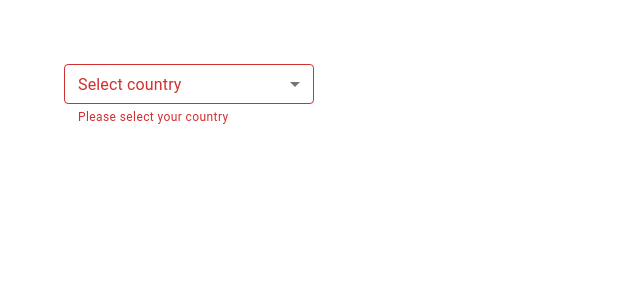
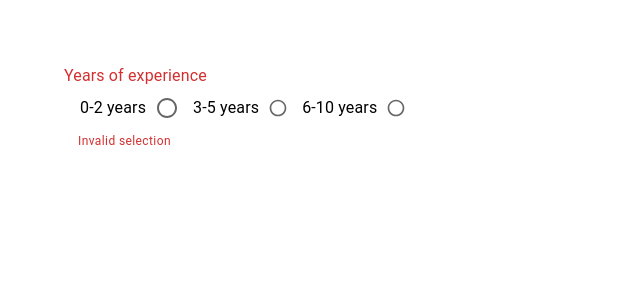
Before and after one commit to AnjoC07/React-Material-UI-Demo, a React (Create React App) app: page / in a window 1280 px wide. Shown: the top 300 px of the page, without its empty margins (0-640 px from the left). Built offline with nearby package versions, Linux system fonts and the light colour scheme.

Commit message:
MUI Radio Button Selection

```diff
--- a/src/App.tsx
+++ b/src/App.tsx
@@ -1,7 +1,8 @@
 // App.tsx
 import "./App.css";
-import { MuiSelect } from "./components/MuiSelect";
+import { MuiRadioButton } from "./components/MuiRadioButton";
 
+// import { MuiSelect } from "./components/MuiSelect";
 // import { MuiTextField } from "./components/MuiTextField";
 // import { MuiButton } from "./components/MuiButton";
 // import { MuiTypography } from "./components/MuiTypography";
@@ -12,7 +13,8 @@ function App() {
       {/* <MuiTypography /> */}
       {/* <MuiButton /> */}
       {/* <MuiTextField />  */}
-      <MuiSelect /> {/* MUI Select */}
+      {/* <MuiSelect />  */}
+      <MuiRadioButton /> {/* MUI RadioButton */}
     </div>
   );
 }
--- /dev/null
+++ b/src/components/MuiRadioButton.tsx
@@ -0,0 +1,56 @@
+import { useState } from "react";
+import {
+  Box,
+  FormControl,
+  FormLabel,
+  FormControlLabel,
+  RadioGroup,
+  Radio,
+  FormHelperText,
+} from "@mui/material";
+
+export const MuiRadioButton = () => {
+  //  Creata useState Value
+  const [value, setValue] = useState("");
+  console.log(value);
+
+  const handleChange = (event: React.ChangeEvent<HTMLInputElement>) => {
+    setValue(event.target.value);
+  };
+  return (
+    <Box>
+      <FormControl error>
+        <FormLabel id="job-experience-group-label">
+          Years of experience
+        </FormLabel>
+        <RadioGroup
+          row // Aligns radio buttons to the row
+          aria-labelledby="job-experience-group-label"
+          name="job-experience-group"
+          value={value}
+          onChange={handleChange}
+        >
+          <FormControlLabel
+            labelPlacement="start"
+            value="0-2"
+            control={<Radio size="medium" color="secondary" />}
+            label="0-2 years"
+          />
+          <FormControlLabel
+            labelPlacement="start"
+            value="3-5"
+            control={<Radio size="small" color="secondary" />}
+            label="3-5 years"
+          />
+          <FormControlLabel
+            labelPlacement="start"
+            value="6-10"
+            control={<Radio size="small" color="secondary" />}
+            label="6-10 years"
+          />
+        </RadioGroup>
+        <FormHelperText>Invalid selection</FormHelperText>
+      </FormControl>
+    </Box>
+  );
+};
```
